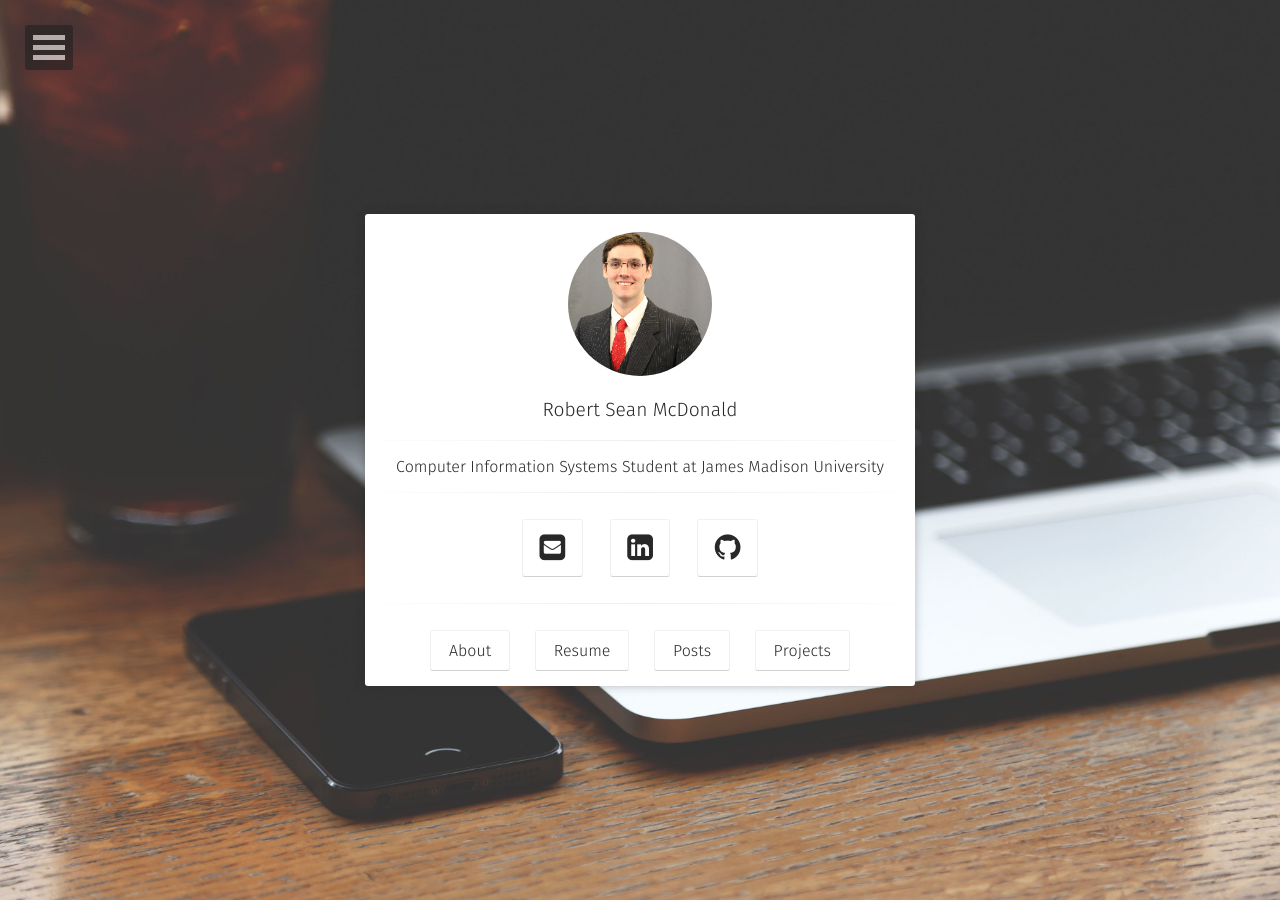
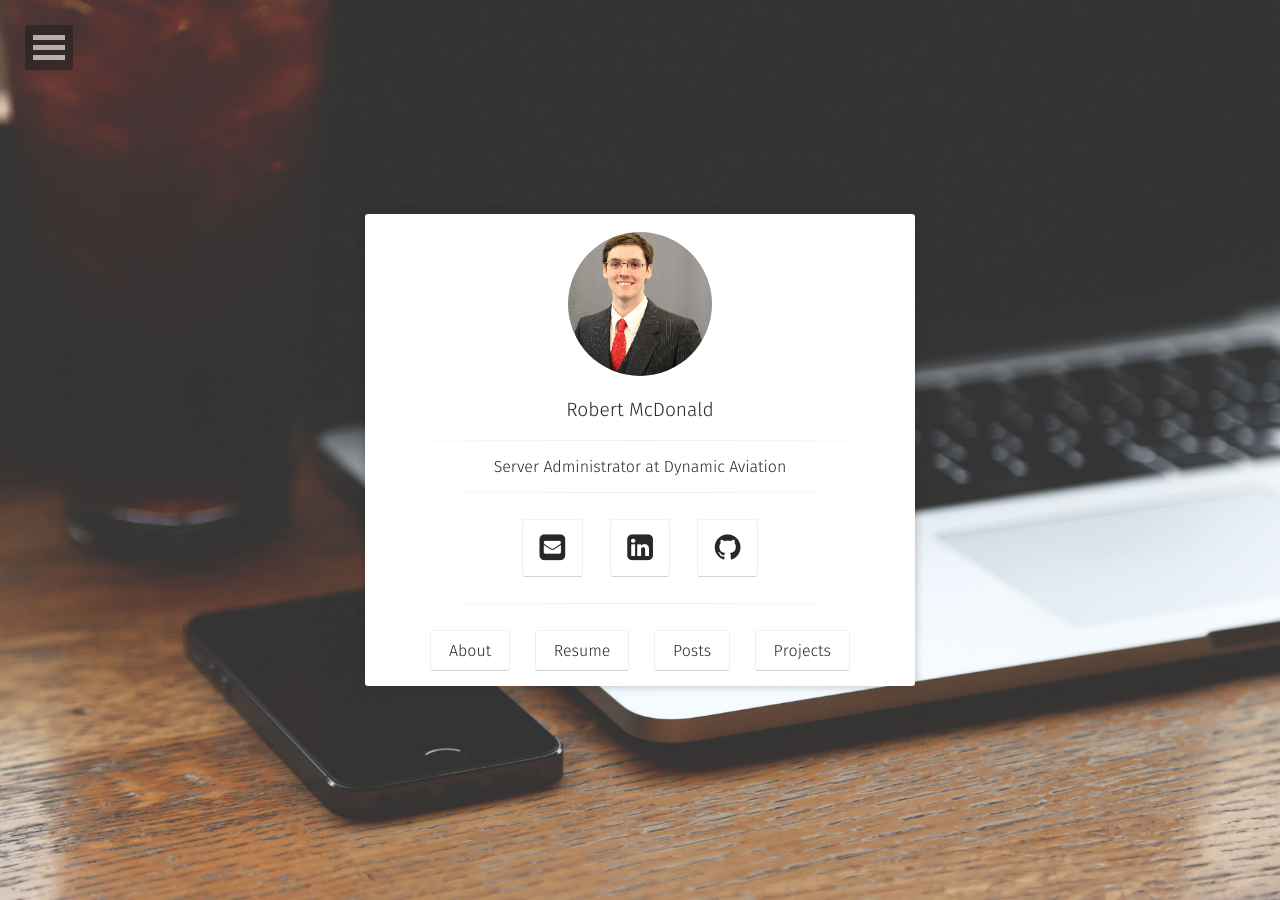
Before and after one commit to mcdonars/mcdonars.github.io, a Jekyll site: the page built from index.html, in a window 1280 px wide. Built offline with Jekyll 4.4.1, drawn with Linux system fonts in a browser that asks for light colours; some web fonts are replaced.

Commit message:
Updated config.yml with updated information

```diff
--- a/_config.yml
+++ b/_config.yml
@@ -1,7 +1,7 @@
 # Site
-title:              Robert Sean McDonald
-bio:                'Computer Information Systems Student at James Madison University'
-description:        "Senior Computer Information Systems Student at James Madison University"
+title:              Robert McDonald
+bio:                'Server Administrator at Dynamic Aviation'
+description:        "B.B.A Computer Information Systems at James Madison University"
 reading_time:       true
 words_per_minute:   200
 logo:               'assets/img/logo.png'
```
